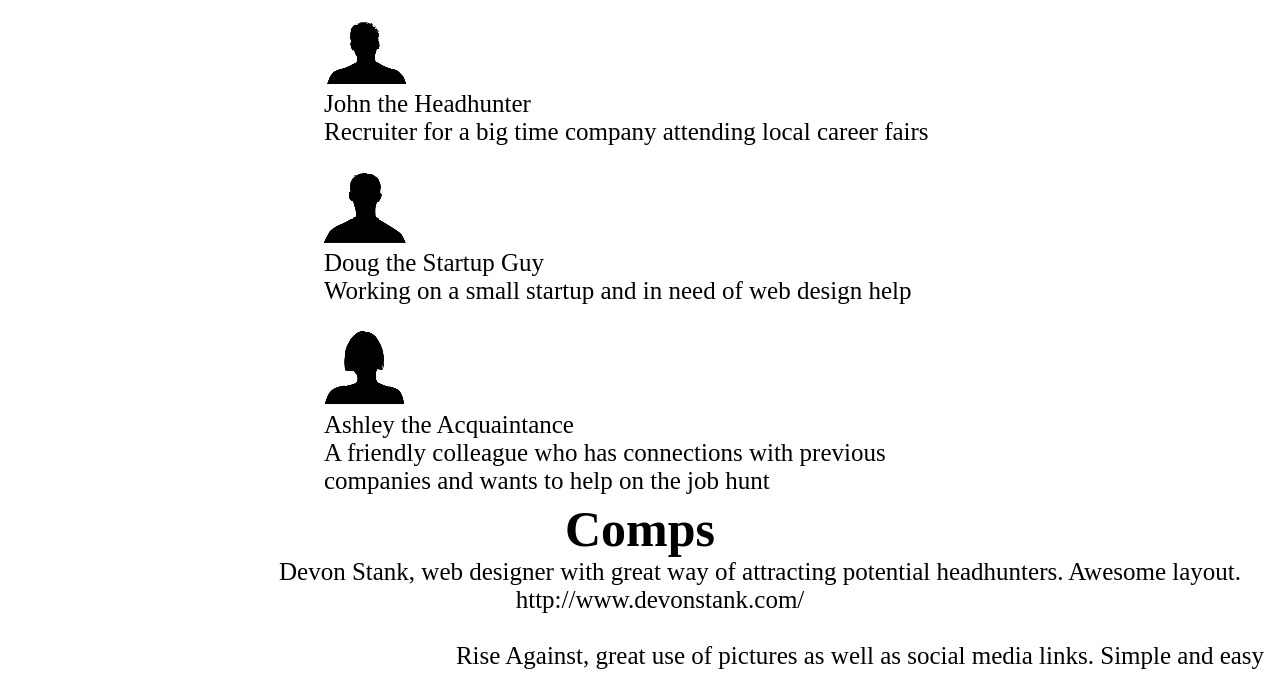
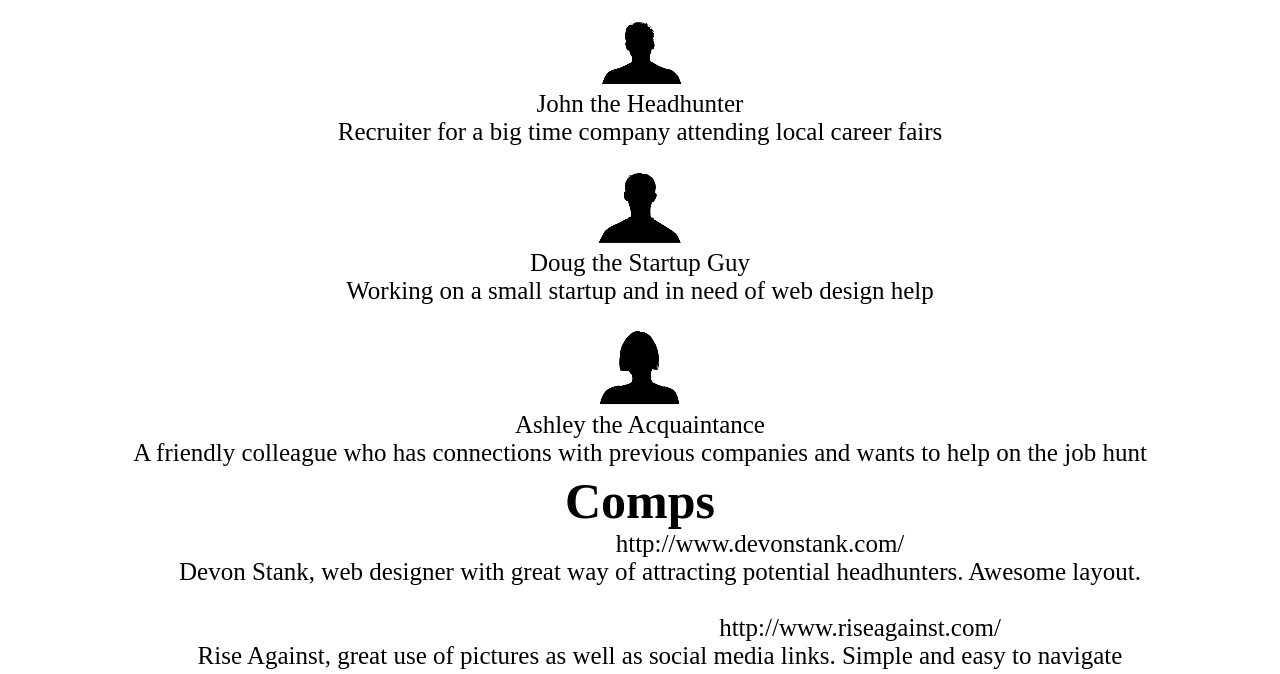
Before and after one commit to dodgeja3/mi349fs15, a plain HTML site: page week4/OnePager.html in a window 1280 px wide. Shown: the part 470-1144 px from the top of the page. Drawn offline with Linux system fonts and the light colour scheme; files whose address does not match are found by name.

Commit message:
html change

```diff
--- a/week4/OnePager.html
+++ b/week4/OnePager.html
@@ -65,25 +65,26 @@
 	<div class="descriptions">
 	<ul>
 		<li>
+			<small>http://www.devonstank.com/</small>
+			<br/>
 			Devon Stank, web designer with great way of attracting potential headhunters. Awesome layout.
-			<br/>
-			<small>http://www.devonstank.com/</small>
+
 			<br />
 			<br/>
 		</li>
 
 		<li>
+			<small>http://www.riseagainst.com/</small>
+			<br/>
 			Rise Against, great use of pictures as well as social media links. Simple and easy to navigate
 			<br />
-			<small>http://www.riseagainst.com/</small>
 			<br />
-			<br/>
 		</li>
 
 		<li>
+			<small>http://qz.com/</small>
+			<br />
 			Quartz news, amazingly simple and fast. The writing style is condensed and easy to read.
-			<br />
-			<small>http://qz.com/</small>
 			<br />
 			<br/>
 		</li>
@@ -92,7 +93,7 @@
 
 
 
-	<!--
+	<!-- Sorry, I will make this better! Had a busy week with career fairs/interviews. Not my best work.
 	<ul>
 		<li>
 			<img src="persona1.png" alt="persona one head" />
--- a/week4/mystyle.css
+++ b/week4/mystyle.css
@@ -37,8 +37,7 @@ li{
 
 small{
 	font-size: 25px;
-	margin: auto;
-    width: 30%;
+	text-align: center;
 }
 
 h4{
@@ -57,18 +56,15 @@ h4{
 }
 .persona1{
 	font-size: 25px;
-	margin: auto;
-    width: 50%;
+	text-align: center;
 }
 .persona2{
 	font-size: 25px;
-	margin: auto;
-	width: 50%;
+	text-align: center;
 }
 .persona3{
 	font-size: 25px;
-	margin: auto;
-	width: 50%;
+	text-align: center;
 }
 
 .descriptions{
```
